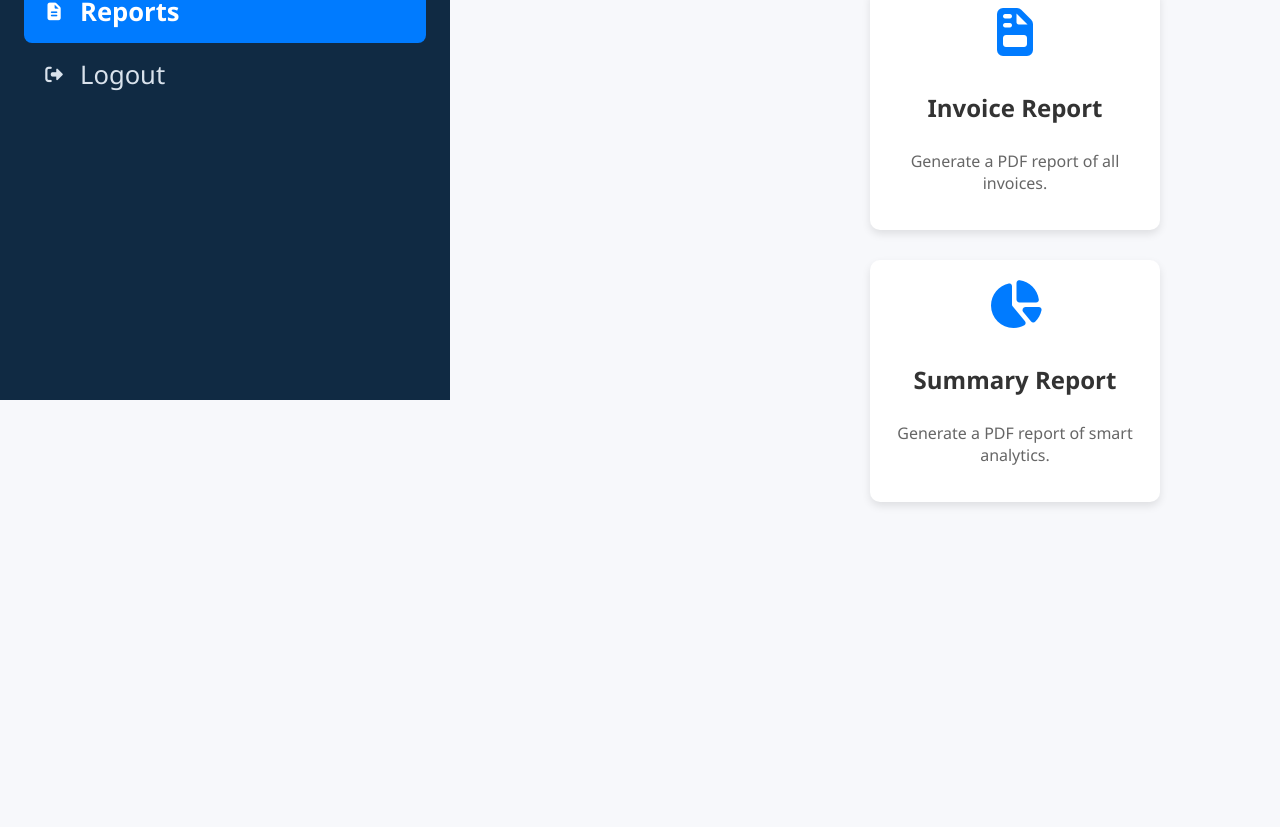
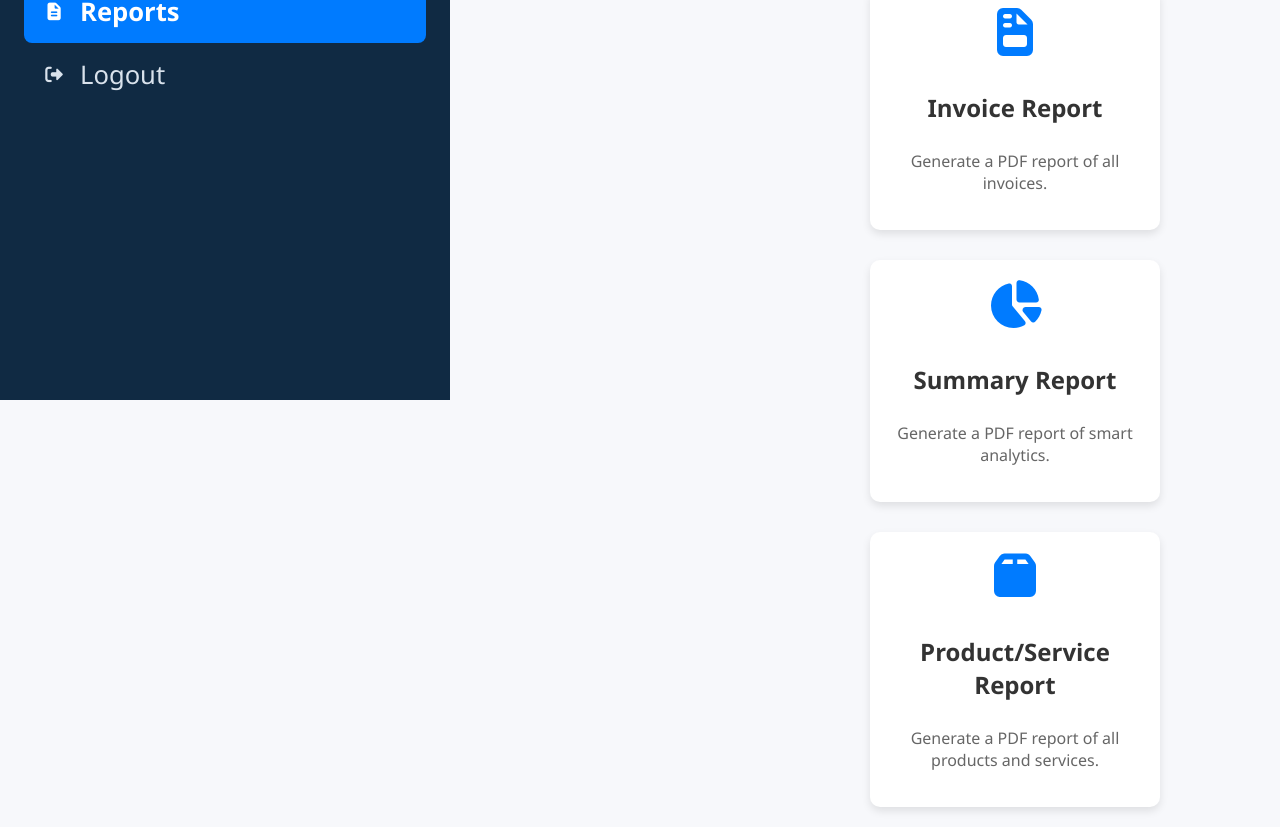
Before and after one commit to KAVYA-MANICD/Project, an Angular app in the folder Invoice-UI/: page /reports in a window 1280 px wide. Shown: the part 448-1275 px from the top of the page. Before the commit the page ends 970 px from the top, so only its background shows below. Built offline with nearby package versions, Linux system fonts and the light colour scheme.

Commit message:
Added product/Service report

```diff
--- a/Invoice-UI/src/app/reports/reports.component.html
+++ b/Invoice-UI/src/app/reports/reports.component.html
@@ -23,5 +23,12 @@
         <p>Generate a PDF report of smart analytics.</p>
       </div>
     </div>
+    <div class="card" (click)="generateProductServiceReport()">
+      <div class="card-content">
+        <i class="fas fa-box card-icon"></i>
+        <h2>Product/Service Report</h2>
+        <p>Generate a PDF report of all products and services.</p>
+      </div>
+    </div>
   </div>
 </div>
--- a/Invoice-UI/src/app/reports/reports.component.ts
+++ b/Invoice-UI/src/app/reports/reports.component.ts
@@ -82,4 +82,20 @@ export class ReportsComponent {
   private formatKey(key: string): string {
     return key.replace(/([A-Z])/g, ' $1').replace(/^./, (str) => str.toUpperCase());
   }
+
+  generateProductServiceReport() {
+    this.http.get<any[]>('http://localhost:8080/product-services').subscribe({
+      next: (productServices) => {
+        const doc = new jsPDF();
+        (doc as any).autoTable({
+          head: [['ID', 'Name', 'Price']],
+          body: productServices.map(ps => [ps.id, ps.name, ps.price]),
+        });
+        doc.save('product-service-report.pdf');
+      },
+      error: (err) => {
+        console.error('Error generating product/service report:', err);
+      }
+    });
+  }
 }
```
